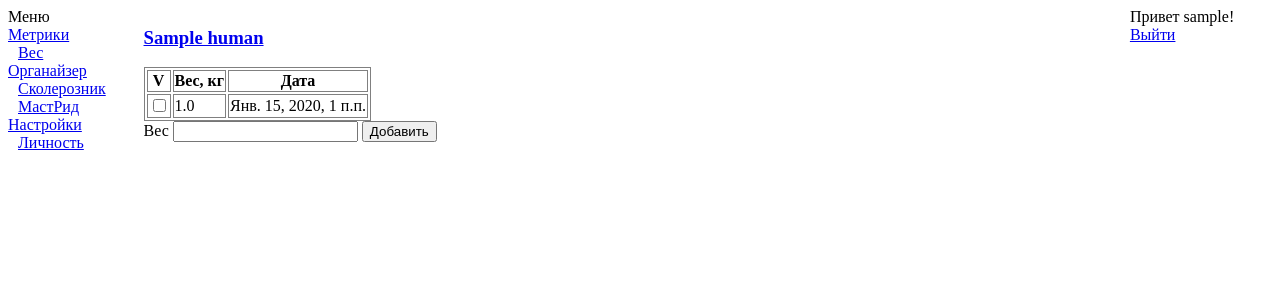
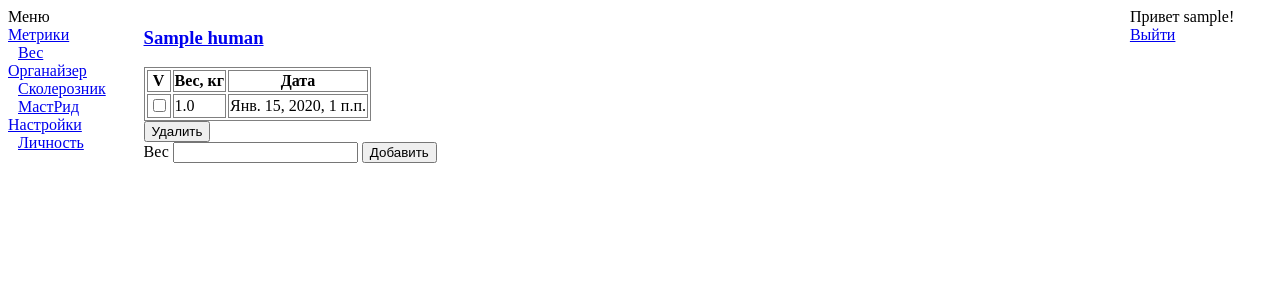
Before and after one commit to ptera-py/hlaf, a Django app: page /metrics/weighs/ in a window 1280 px wide. Shown: the top 300 px of the page. Run offline with Django 3.2, Linux system fonts and the light colour scheme; a user stored in the database is signed in; tables that the repository leaves empty hold one stand-in row (values such as "Sample post").

Commit message:
corrections for previous commit

```diff
--- a/index/templates/index/master_data.html
+++ b/index/templates/index/master_data.html
@@ -22,8 +22,8 @@
             <div>
                 <label for="human_name">Имя</label>
                 <input type="text" name="human_name" id="human_name">
+                <input type="submit" value="Добавить">
             </div>
-            <input type="submit" value="Добавить">
         </form>
     </div>
     {% else %}
--- a/metrics/templates/metrics/weighs_redactor.html
+++ b/metrics/templates/metrics/weighs_redactor.html
@@ -18,7 +18,7 @@
                         </tr>
                     {% endfor %}
                 </table>
-                {% if username %}<input type="submit" value="Удалить">{% endif %}
+                {% if user_obj.username %}<input type="submit" value="Удалить">{% endif %}
             </form>
         </div>
 
```
